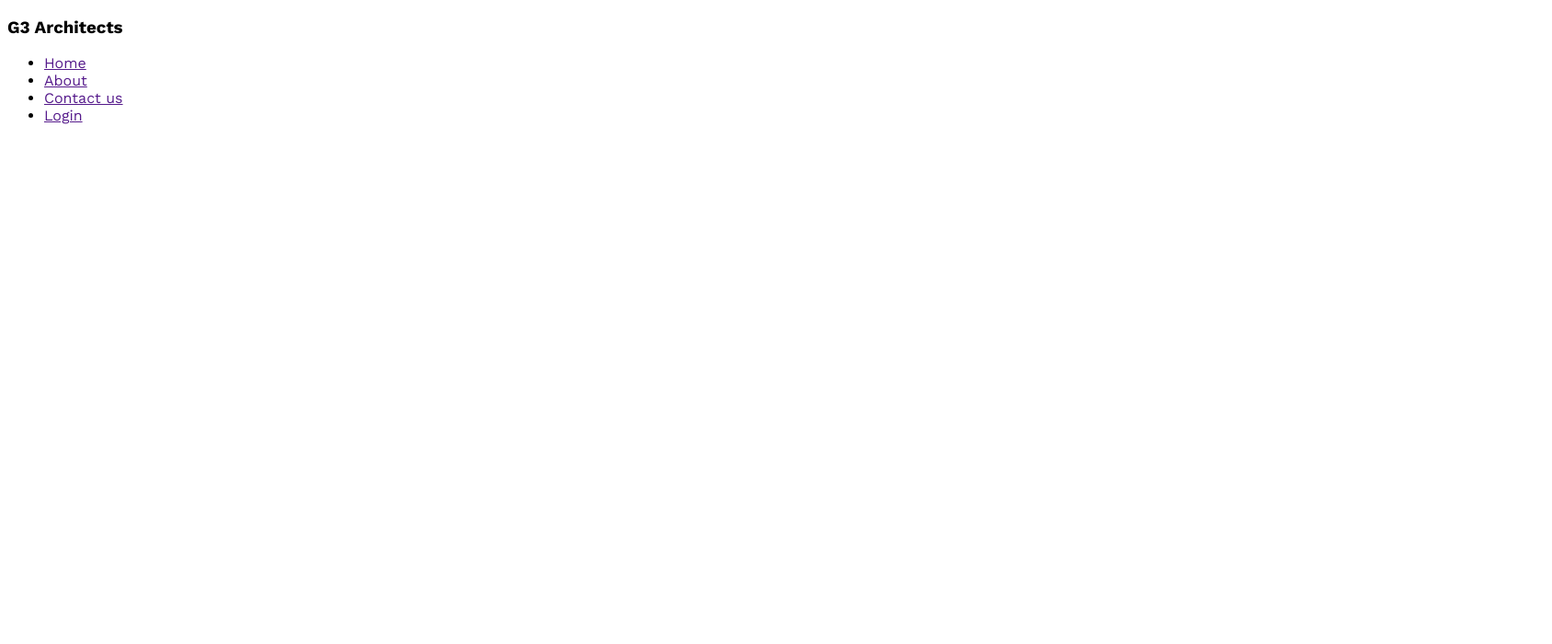
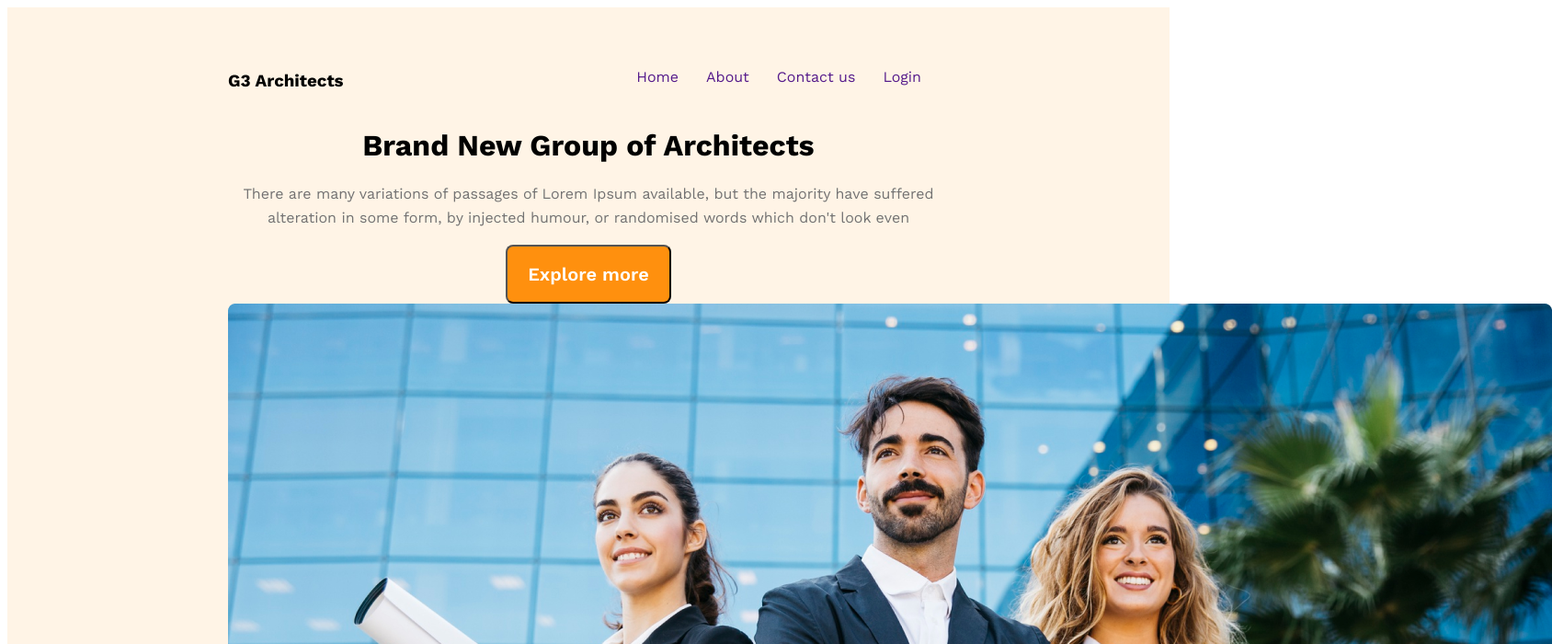
Before and after one commit to alien2300/responsive2, a plain HTML site: page index.html in a window 1280 px wide. Shown: the top 700 px of the page at 92% size, 1688 px wide, since content can reach past the window. Drawn offline with nearby package versions, Linux system fonts and the light colour scheme.

Commit message:
this is a valid content

```diff
--- a/index.html
+++ b/index.html
@@ -9,7 +9,7 @@
 <body>
     <header>
       <nav>
-        <h3>G3 Architects</h3>
+        <h3 class="h3">G3 Architects</h3>
         <ul>
             <li><a href="">Home</a></li>
             <li><a href="">About</a></li>
@@ -17,6 +17,15 @@
             <li><a href="">Login</a></li>
         </ul>
       </nav>
+      <div class="banner">
+            <div class="banner-content">
+            <h1 class="banner-title">Brand New Group of Architects</h3>
+            <p class="banner-discription">There are many variations of passages of Lorem Ipsum available, but the majority have suffered alteration in some form, by injected humour, or randomised words which don't look even</p>
+            <button class="btn-primary">Explore more</button>
+            <div class="ban-image"><img src="image/banner.png" alt="">
+            </div>
+        </div>
+      </div>
     </header>
     <main>
 
--- a/stile/archistyle.css
+++ b/stile/archistyle.css
@@ -3,3 +3,64 @@
  * {
     font-family: 'Work Sans', sans-serif;
  }
+ /* header style */
+ header{
+    background-color: rgba(255, 144, 14, 0.10);
+    padding: 50px 240px 50px 240px;
+
+ }
+ nav{
+    display: flex;
+    justify-content: space-between;
+ }
+ nav>ul{
+    display: flex;
+ }
+ nav>ul>li{
+    list-style:none;
+    font-weight:500px;
+    margin-right: 30px;
+    color: var(--Dark-02, #424242);
+ }
+ .h3{
+    font-weight: 700px;
+ }
+ nav>ul>li>a{
+    text-decoration: none;
+ }
+ /* .banner-style */
+ .banner-content{
+    max-width:800px;
+    text-align: center;
+    margin: 0px auto;
+ }
+ .banner-title{
+    font-weight: 700px;
+ }
+ .banner-discription{
+    color: var(--Dark-03, #727272);
+    text-align: center;
+    font-family: "Work Sans";
+    font-size: 16px;
+    font-style: normal;
+    font-weight: 400;
+    line-height: 26px; /* 162.5% */
+ }
+ .btn-primary{
+width: 180px;
+height: 64px;
+border-radius: 8px;
+background: #FF900E;
+  text-align: center;
+ color: #FFF;
+text-align: center;
+font-family: "Work Sans";
+font-size: 20px;
+font-weight: 600;
+margin:auto;
+ }
+ .ban-image{
+width: 1440px;
+height: 700px;
+
+ }
```
